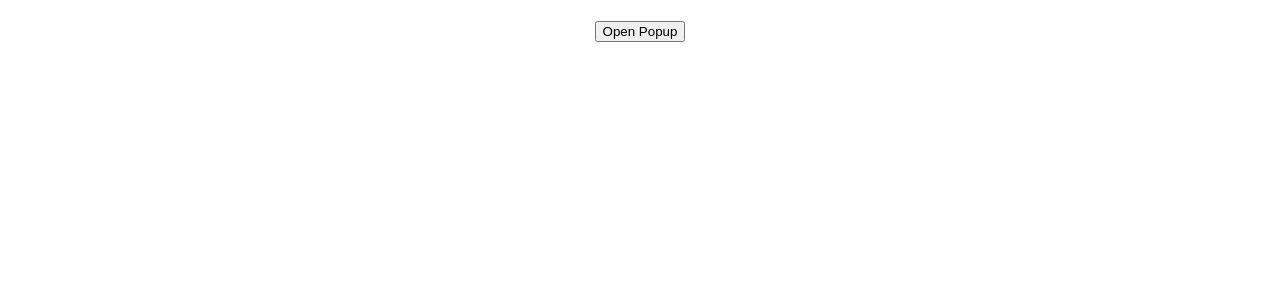
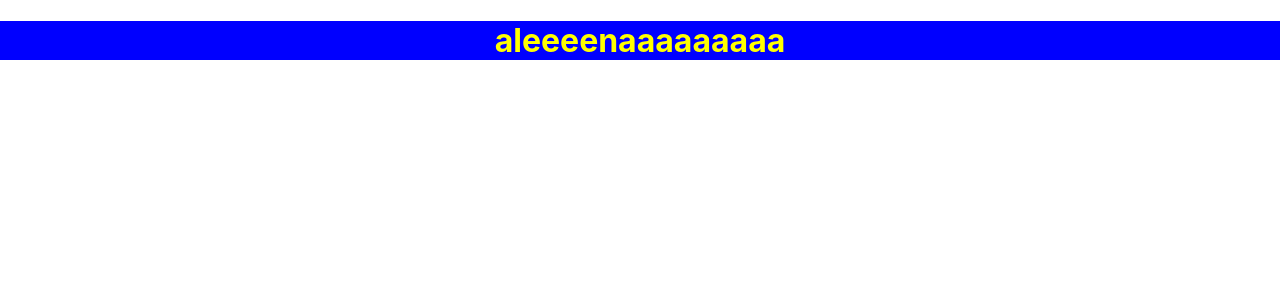
Before and after one commit to shahirneopraxis/Test, a React (Create React App) app: page / in a window 1280 px wide. Shown: the top 300 px of the page. Built offline with nearby package versions, Linux system fonts and the light colour scheme.

Commit message:
commit 1

```diff
--- a/src/RenderPopup.js
+++ b/src/RenderPopup.js
@@ -1,13 +1,13 @@
 import React from 'react'
-import Popup from './components/dic-popup/Popup'
+
 
 const RenderPopup = () => {
     console.log("hiiiiii iam here ");
     return (
+        <div>
+            <h1 style={{color:'yellow',backgroundColor:'blue'}}>aleeeenaaaaaaaaa</h1>
+        </div>
 
-        <React.Fragment>
-            <Popup />
-        </React.Fragment>
     )
 }
 
```
Also changed, not shown: 2 other files (tests, documents, lock files or other folders).
